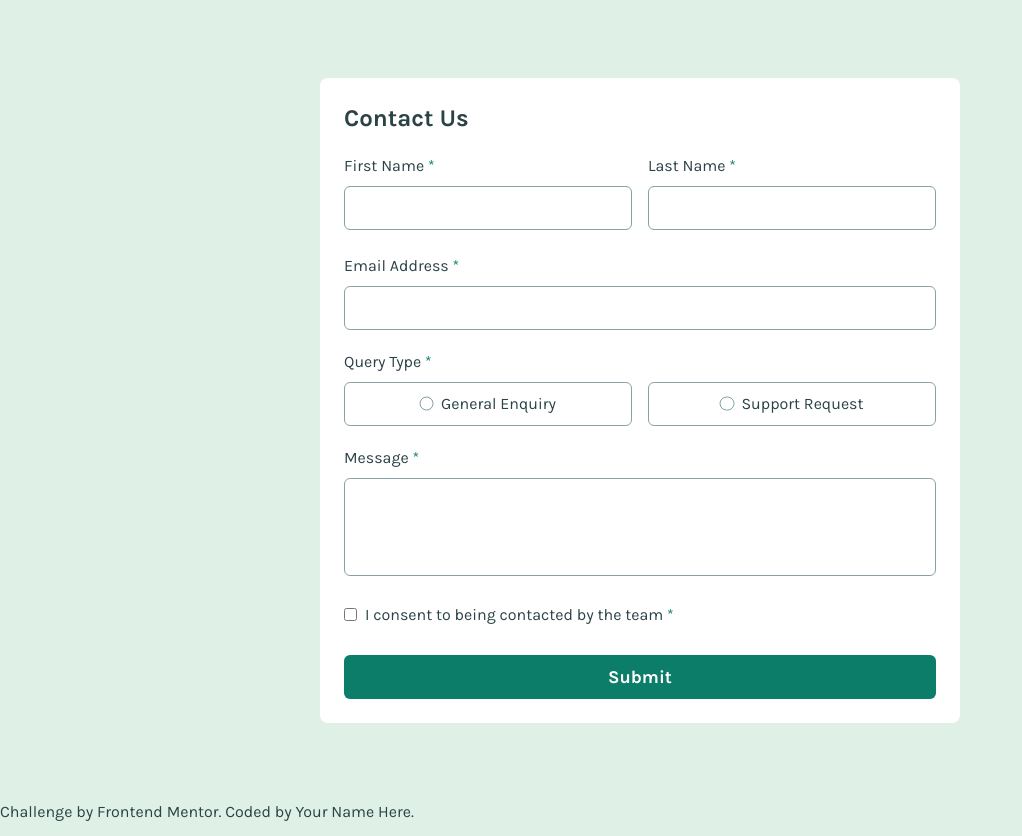
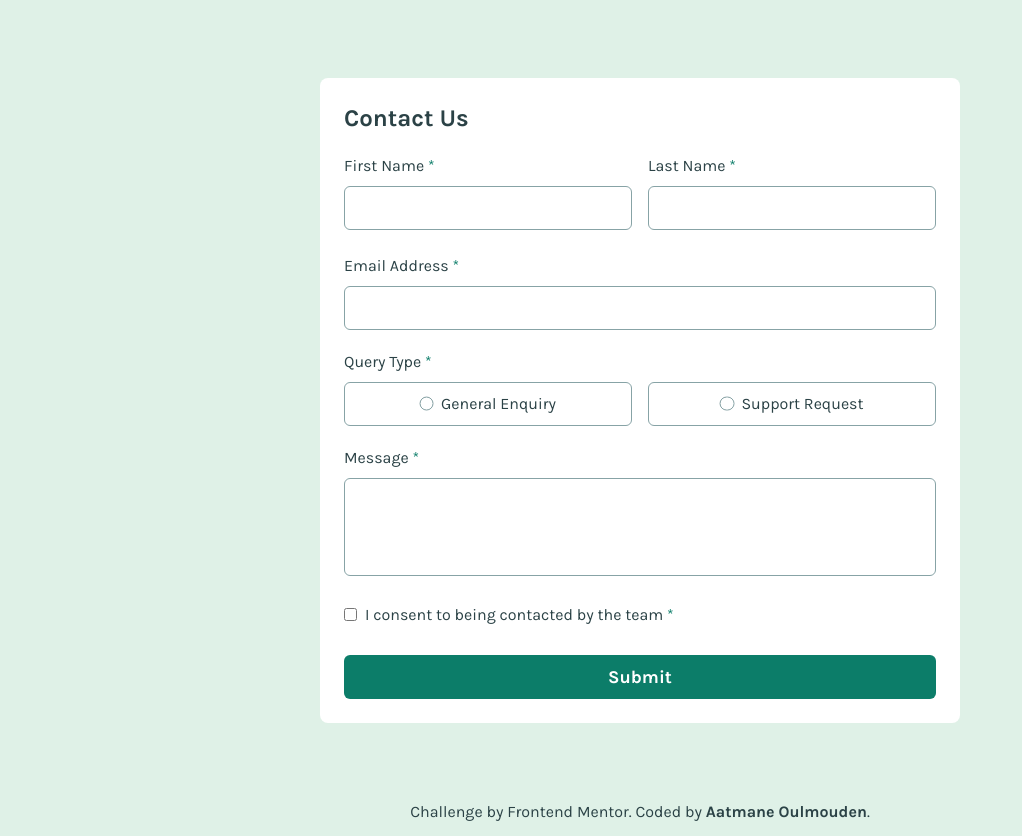
Before and after one commit to aatmaneoulmouden/contact-form, a website: page index.html in a window 1280 px wide. Shown: the whole page, without its empty margins (0-1022 px from the left). Drawn offline with Linux system fonts and the light colour scheme.

Commit message:
Add the Attribution

```diff
--- a/index.html
+++ b/index.html
@@ -17,6 +17,7 @@
     <link rel="stylesheet" href="./assets/css/style.css" />
   </head>
   <body>
+    <main class="">
       <div class="container mx-auto">
         <div class="w-full min-h-screen flex justify-center items-center">
           <form
@@ -121,7 +122,9 @@
         id="toast"
       >
         <div class="container mx-auto">
-        <div class="toast bg-neutral-dark-grey text-neutral-white p-5 rounded-lg">
+          <div
+            class="toast bg-neutral-dark-grey text-neutral-white p-5 rounded-lg"
+          >
             <h3 class="font-bold text-lg mb-1 flex items-center gap-2">
               <img
                 src="./assets/images/icon-success-check.svg"
@@ -133,11 +136,26 @@
           </div>
         </div>
       </div>
-    <div class="attribution">
+    </main>
+
+    <footer>
+      <div class="container max-w-full">
+        <div
+          class="attribution text-center text-sm pt-6 pb-3 md:text-base lg:pt-0"
+        >
           Challenge by
-      <a href="https://www.frontendmentor.io?ref=challenge">Frontend Mentor</a>.
-      Coded by <a href="#">Your Name Here</a>.
+          <a href="https://www.frontendmentor.io?ref=challenge" target="_blank"
+            >Frontend Mentor</a
+          >. Coded by
+          <a
+            href="https://www.linkedin.com/in/aatmaneoulmouden/"
+            target="_blank"
+            class="font-bold"
+            >Aatmane Oulmouden</a
+          >.
         </div>
+      </div>
+    </footer>
 
     <script src="./assets/js/main.js"></script>
   </body>
```
Also changed, not shown: assets/css/style.css. Lines whose indentation alone changed are shown as unchanged.
